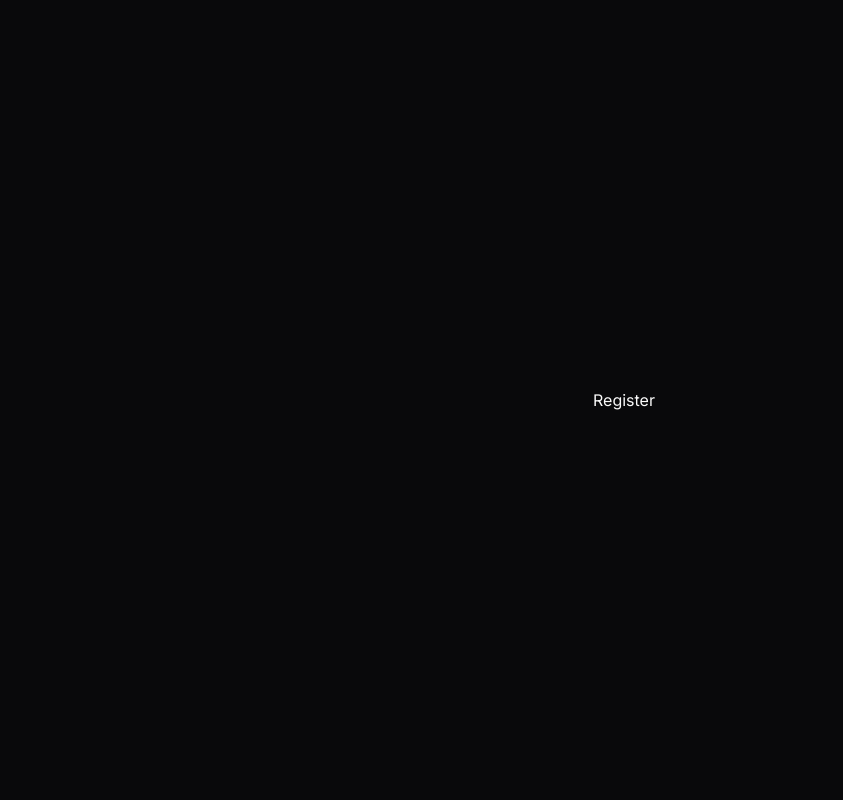
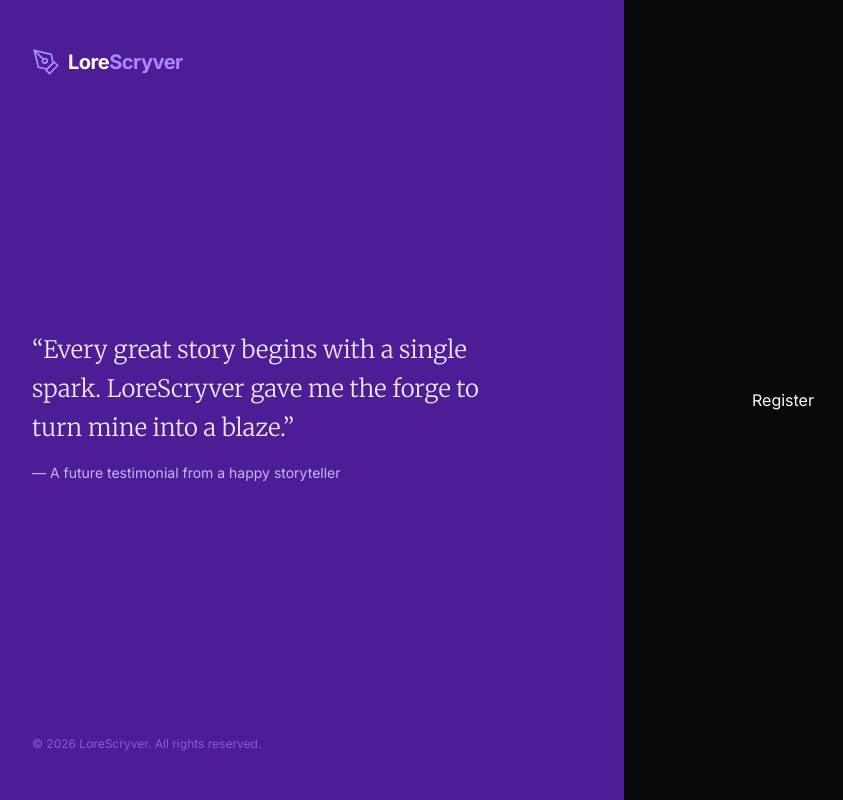
Before and after one commit to kodigero/lorescryver, a Next.js app: page /register in a window 1280 px wide. Shown: the whole page, without its empty margins (16-859 px from the left). Built offline with nearby package versions, Linux system fonts and the light colour scheme.

Commit message:
feat: build branded auth layout with split-screen design

```diff
--- a/src/app/(auth)/layout.tsx
+++ b/src/app/(auth)/layout.tsx
@@ -1,11 +1,61 @@
+import Link from 'next/link';
+
+function QuillIcon({ className }: { className?: string }) {
+  return (
+    <svg className={className} viewBox="0 0 24 24" fill="none" stroke="currentColor" strokeWidth="1.5" strokeLinecap="round" strokeLinejoin="round">
+      <path d="M12 19l7-7 3 3-7 7-3-3z" />
+      <path d="M18 13l-1.5-7.5L2 2l3.5 14.5L13 18l5-5z" />
+      <path d="M2 2l7.586 7.586" />
+      <circle cx="11" cy="11" r="2" />
+    </svg>
+  );
+}
+
 export default function AuthLayout({
   children,
 }: {
   children: React.ReactNode;
 }) {
   return (
-    <div className="flex min-h-screen items-center justify-center">
-      {children}
+    <div className="relative flex min-h-screen">
+      {/* Left panel — branding */}
+      <div className="hidden w-1/2 flex-col justify-between bg-brand-900 p-12 lg:flex">
+        <Link href="/" className="flex items-center gap-2">
+          <QuillIcon className="h-7 w-7 text-brand-400" />
+          <span className="text-xl font-bold tracking-tight text-white">
+            Lore<span className="text-brand-400">Scryver</span>
+          </span>
+        </Link>
+
+        <div className="max-w-md">
+          <blockquote className="font-serif text-2xl font-light leading-relaxed text-white/90">
+            &ldquo;Every great story begins with a single spark. LoreScryver
+            gave me the forge to turn mine into a blaze.&rdquo;
+          </blockquote>
+          <p className="mt-4 text-sm text-brand-300">
+            — A future testimonial from a happy storyteller
+          </p>
+        </div>
+
+        <p className="text-xs text-brand-400/60">
+          &copy; 2026 LoreScryver. All rights reserved.
+        </p>
+      </div>
+
+      {/* Right panel — form */}
+      <div className="flex w-full flex-col items-center justify-center px-6 py-12 lg:w-1/2">
+        {/* Mobile logo */}
+        <div className="mb-8 lg:hidden">
+          <Link href="/" className="flex items-center gap-2">
+            <QuillIcon className="h-7 w-7 text-brand-500" />
+            <span className="text-xl font-bold tracking-tight">
+              Lore<span className="text-brand-500">Scryver</span>
+            </span>
+          </Link>
+        </div>
+
+        <div className="w-full max-w-sm">{children}</div>
+      </div>
     </div>
   );
 }
```
